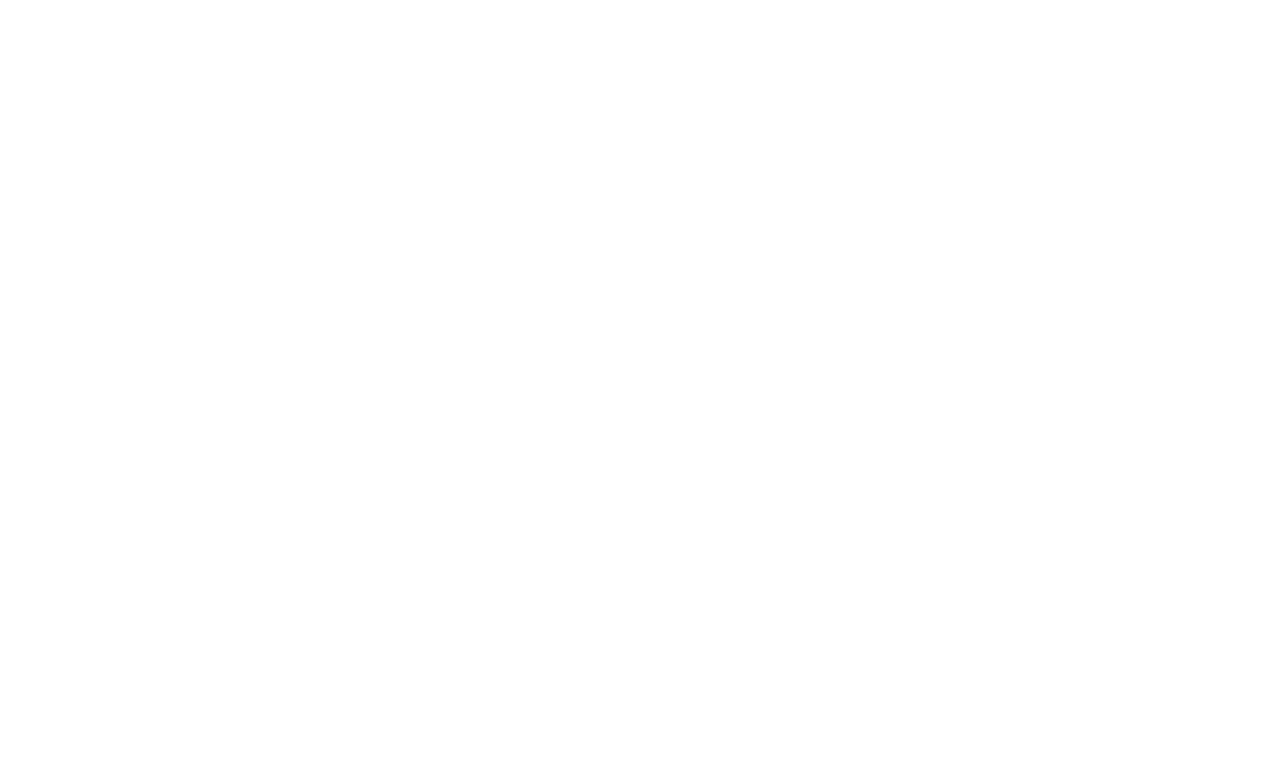
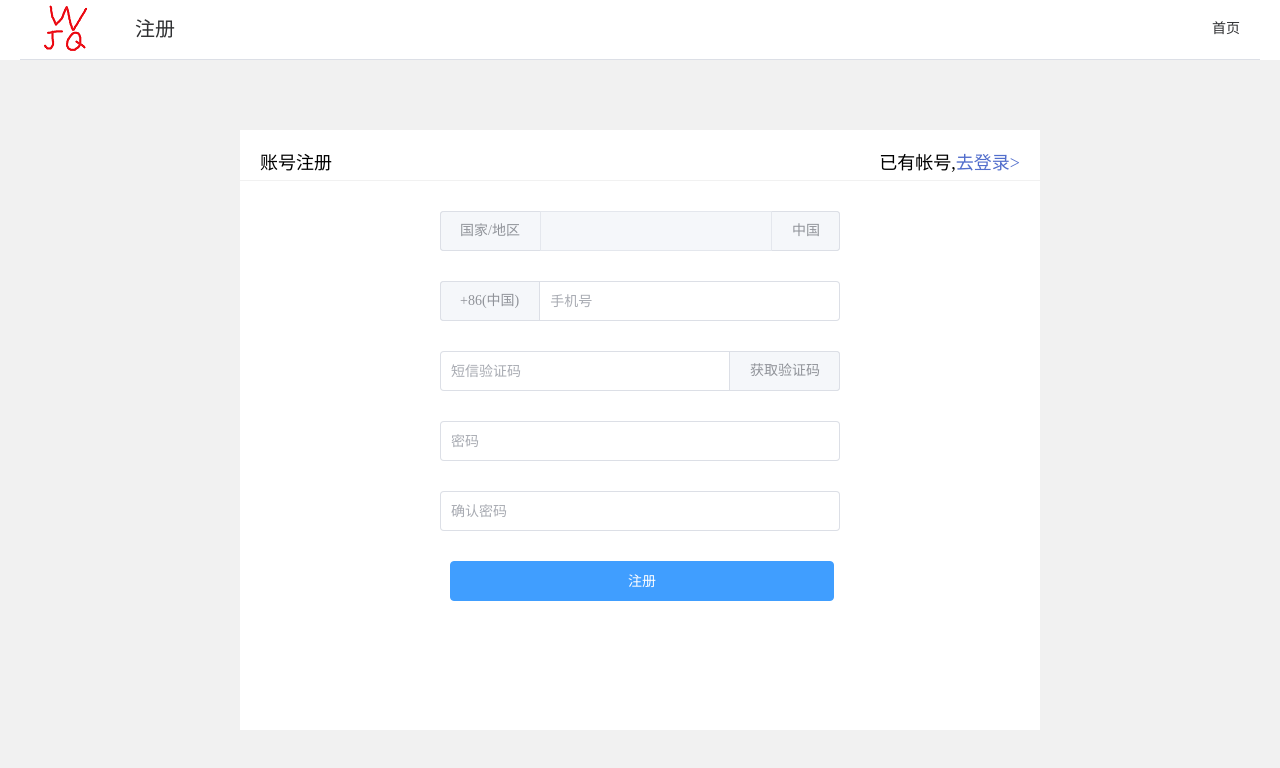
Before and after one commit to wangjqq/gyplan-vue3, a Vue app: page /#/Register in a window 1280 px wide. Before the commit this address had no page. Shown: the top 768 px of the page. Built offline with nearby package versions, Linux system fonts and the light colour scheme.

Commit message:
完成了注册页面和个人中心页面

```diff
--- a/package.json
+++ b/package.json
@@ -3,7 +3,7 @@
   "version": "0.1.0",
   "private": true,
   "scripts": {
-    "serve": "vue-cli-service serve",
+    "serve": "vue-cli-service serve --open",
     "build": "vue-cli-service build"
   },
   "dependencies": {
--- a/public/index.html
+++ b/public/index.html
@@ -7,7 +7,7 @@
   <meta name="viewport" content="width=device-width,initial-scale=1.0">
   <link rel="icon" href="<%= BASE_URL %>favicon.ico">
   <title>
-    <%= htmlWebpackPlugin.options.title %>
+    顾渊计划
   </title>
 </head>
 
--- a/src/router/index.ts
+++ b/src/router/index.ts
@@ -1,5 +1,4 @@
 import { createRouter, createWebHashHistory, RouteRecordRaw } from 'vue-router'
-import HomeView from '../views/HomeView.vue'
 
 const routes: Array<RouteRecordRaw> = [
   {
@@ -12,9 +11,21 @@
     component: () => import("../views/User/Login.vue")
   },
   {
+    path: '/Register',
+    name: '注册',
+    component: () => import("../views/User/Register.vue")
+  },
+  {
     path: '/Home',
     name: '主页',
-    component: () => import("../views/Home.vue")
+    component: () => import("../views/Home.vue"),
+    children: [
+      {
+        path: '/UserCenter',
+        name: '个人中心',
+        component: () => import("../views/User/UserCenter.vue")
+      },
+    ]
   },
   {
     path: '/GyStation',
--- a/src/views/User/Login.vue
+++ b/src/views/User/Login.vue
@@ -3,6 +3,7 @@
     <el-header>
       <el-menu :default-active="activeIndex" class="el-menu-demo" mode="horizontal" :ellipsis="false" @select="handleSelect" router>
         <el-menu-item index="/Home"><img src="../../assets/imgs/logo.png" alt="" /></el-menu-item>
+        <el-menu-item index="/Login" style="font-size: 20px">登录</el-menu-item>
         <div class="flex-grow" />
         <el-menu-item index="/Home">首页</el-menu-item>
       </el-menu>
@@ -156,7 +157,7 @@
 
 const goRegister = () => {
   // router.push()
-  router.push('/Home')
+  router.push('/Register')
 }
 </script>
 
--- /dev/null
+++ b/src/views/User/Register.vue
@@ -0,0 +1,121 @@
+<template>
+  <el-container style="width: 100vw; height: 100vh; display: flex">
+    <el-header style="flex-shrink: 0">
+      <el-menu :default-active="activeIndex" class="el-menu-demo" mode="horizontal" :ellipsis="false" @select="handleSelect" router>
+        <el-menu-item index="/Home"><img src="../../assets/imgs/logo.png" alt="" /></el-menu-item>
+        <el-menu-item index="/Register" style="font-size: 20px">注册</el-menu-item>
+        <div class="flex-grow" />
+        <el-menu-item index="/Home">首页</el-menu-item>
+      </el-menu>
+    </el-header>
+    <el-main style="background-color: rgb(241, 241, 241); flex: 1">
+      <div class="registerForm" style="margin-top: 50px">
+        <div class="registerTitle">
+          <p style="float: left; margin-left: 20px">账号注册</p>
+          <p style="float: right; margin-right: 20px">已有帐号,<span style="color: rgb(82, 110, 204); cursor: pointer" @click="router.push('/Login')">去登录></span></p>
+        </div>
+        <div class="regDetail">
+          <el-form :model="form">
+            <el-form-item label="">
+              <el-input v-model="form.name" disabled>
+                <template #prepend>国家/地区</template>
+                <template #append>中国</template>
+              </el-input>
+            </el-form-item>
+            <el-form-item label="">
+              <el-input v-model="form.phoneNum" placeholder="手机号">
+                <template #prepend>+86(中国)</template>
+              </el-input>
+            </el-form-item>
+            <el-form-item label="">
+              <el-input v-model="form.sms" placeholder="短信验证码">
+                <template #append>获取验证码</template>
+              </el-input>
+            </el-form-item>
+            <el-form-item label="">
+              <el-input v-model="form.password" type="password" placeholder="密码" show-password> </el-input>
+            </el-form-item>
+            <el-form-item label="">
+              <el-input v-model="form.checkPassword" type="password" placeholder="确认密码" show-password> </el-input>
+            </el-form-item>
+          </el-form>
+          <el-button type="primary" size="large" class="loginbtn" @click="submitForm(ruleFormRef)">注册</el-button>
+        </div>
+      </div>
+    </el-main>
+    <!-- <el-footer>Footer</el-footer> -->
+  </el-container>
+</template>
+<script lang="ts" setup>
+import { defineComponent, ref, reactive } from 'vue'
+import router from '@/router/index'
+import { ElLoading, ElMessage } from 'element-plus'
+import type { FormInstance, FormRules } from 'element-plus'
+import { Reguser } from '../../api/User'
+
+const form: any = ref({
+  phoneNum: '',
+  sms: '',
+  password: '',
+  checkPassword: ''
+})
+let loading: any
+
+const submitForm = async (formEl: FormInstance | undefined) => {
+  // if (!formEl) return
+
+  let formData = new FormData()
+  formData.append('username', form.value.phoneNum)
+  formData.append('password', form.value.password)
+  // formData.append('captcha', form.code)
+  let data: any = await Reguser(formData)
+  if (data.status == 200) {
+    setTimeout(() => {
+      loading.close()
+      router.replace('/Home')
+      ElMessage({
+        message: `注册成功`,
+        type: 'success'
+      })
+    }, 1000)
+  } else {
+    loading.close()
+    ElMessage({
+      message: `${data.message}`,
+      type: 'warning'
+    })
+  }
+}
+</script>
+<style lang="less" scoped>
+.flex-grow {
+  flex-grow: 1;
+}
+.registerForm {
+  background-color: #fff;
+  margin: 0 auto;
+  width: 800px;
+  height: 600px;
+  .registerTitle {
+    height: 50px;
+    border-bottom: 1px solid rgb(241, 241, 241);
+    font-size: 18px;
+  }
+}
+.regDetail {
+  margin: 0 auto;
+  padding-top: 30px;
+  width: 400px;
+  .el-input {
+    height: 40px;
+  }
+  & .loginbtn {
+    display: block;
+    width: 96%;
+    margin: 10px 10px 14px 10px;
+  }
+  .el-form-item {
+    margin-bottom: 30px;
+  }
+}
+</style>
--- /dev/null
+++ b/src/views/User/UserCenter.vue
@@ -0,0 +1,36 @@
+<template>
+  <div class="user-view">
+    <div class="user-info-block">
+      <el-avatar class="head" :size="100" shape="circle" :src="imgUrl" />
+      <p class="username">{{ username }}</p>
+    </div>
+  </div>
+</template>
+<script lang="ts" setup>
+import { defineComponent, ref, reactive } from 'vue'
+
+const imgUrl = ref('')
+const username = ref('')
+const local: any = window.localStorage.getItem('logindata')
+imgUrl.value = JSON.parse(local).user_pic
+
+if (window.localStorage.getItem('logindata')) {
+  username.value = JSON.parse(local).username
+}
+</script>
+<style lang="less" scoped>
+.user-info-block {
+  width: 700px;
+  height: 500px;
+  margin: 0 auto;
+  background-color: white;
+  .head {
+    float: left;
+    margin: 30px;
+  }
+  .username {
+    font-size: 30px;
+    float: left;
+  }
+}
+</style>
--- a/vue.config.js
+++ b/vue.config.js
@@ -7,7 +7,9 @@
   transpileDependencies: true,
   publicPath: './', //修改目录
   devServer: {
-    proxy: 'http://localhost:3007' //务器域名，80端口是默认的，可以不用配置
+    port: 8080,
+    host: 'localhost',
+    proxy: 'http://localhost:3007' //服务器域名，80端口是默认的，可以不用配置
     // proxy: 'http://119.91.65.198:3000' //服务器域名，80端口是默认的，可以不用配置
   },
   filenameHashing: true, // 默认在生成的静态资源文件名中包含hash以控制缓存
```
Also changed, not shown: src/views/Home.vue (+24 -13 lines).
